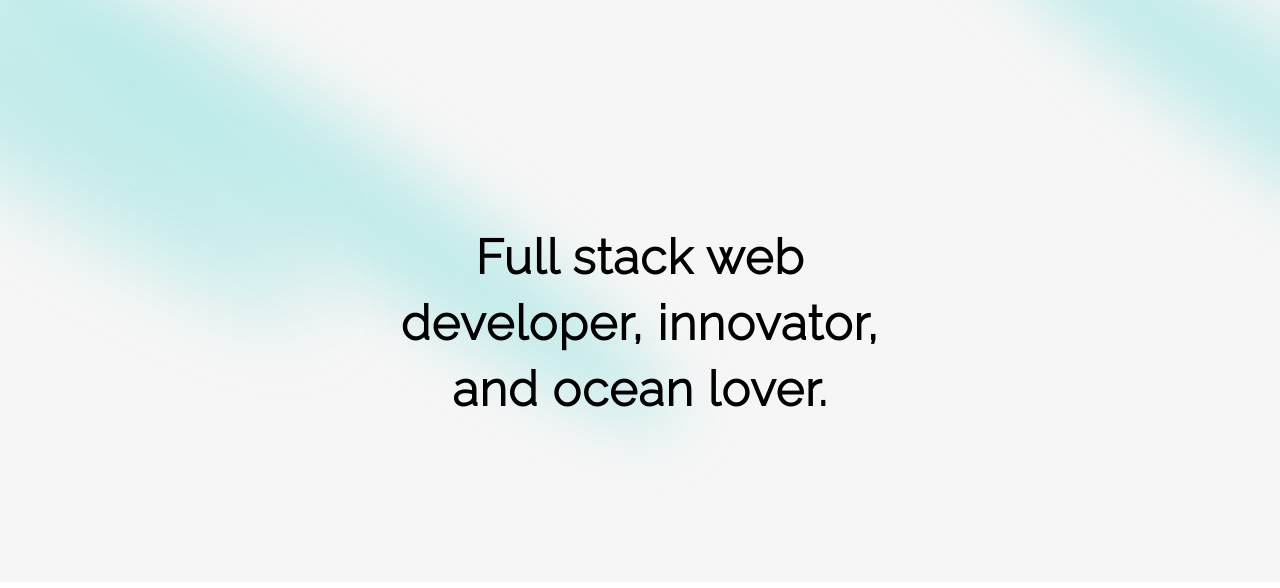
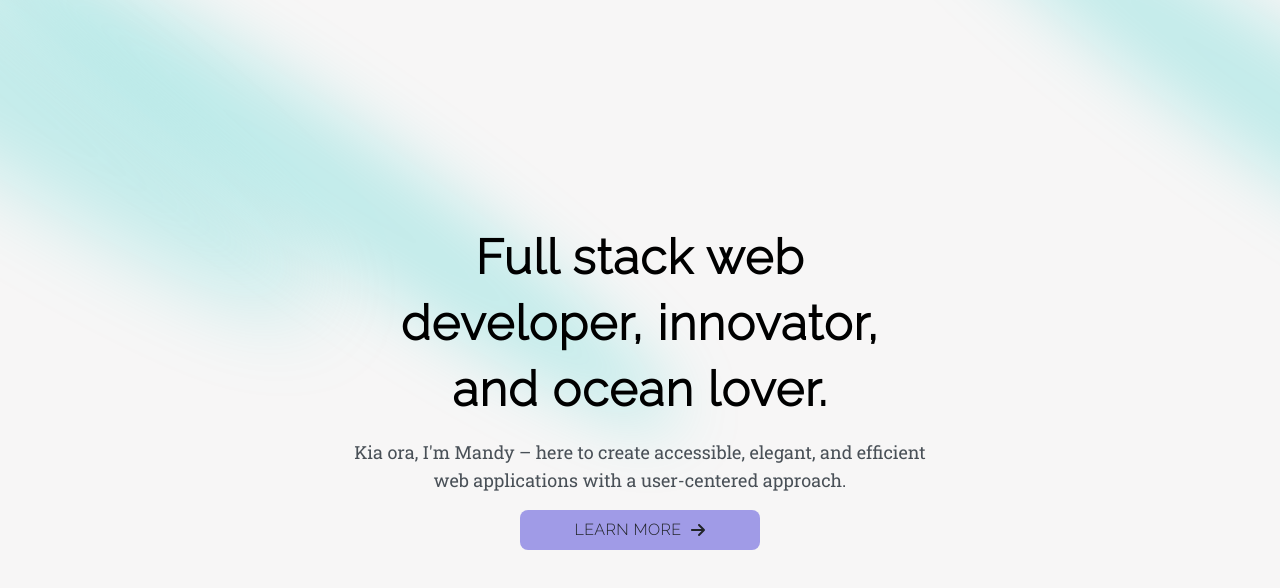
Before and after one commit to mandyh101/next-portfolio-24, a Next.js app: page / in a window 1280 px wide. Shown: the top 588 px of the page. Built offline with nearby package versions, Linux system fonts and the light colour scheme.

Commit message:
react icons and btn primary

```diff
--- a/components/Hero-spotlight.tsx
+++ b/components/Hero-spotlight.tsx
@@ -1,6 +1,8 @@
 import React from 'react'
 import { Spotlight } from './ui/Spotlight'
 import { TextGenerateEffect } from './ui/TextGenerateEffect'
+import ButtonPrimary from './ui/ButtonPrimary'
+import { FaArrowRight } from "react-icons/fa6";
 
 function HeroSpotlight() {
 
@@ -15,13 +17,24 @@ function HeroSpotlight() {
       </div>
       <div className='flex justify-center relative my-16 z-10'>
         <div className='max-w-[89vw] md:max-w-2xl lg:max-w-[60vw] flex flex-col items-center justify-center'>
-          <h1 className="font-sans font-bold text-center text-[40px] md:text-4xl lg:text-5xl max-w-80 md:max-w-md lg:max-w-xl">
+          <div className='flex flex-col space-y-4  md:max-w-lg lg:max-w-xl items-center'>
+            <h1 className="font-sans font-bold text-center text-[40px] md:text-4xl lg:text-5xl">
               {/* Provide accessible option for heading level 1 text */}
               <span aria-hidden="true">
                 <TextGenerateEffect words={headingText} />
               </span>
               <span className='sr-only'>{headingText}</span>
             </h1>
+            <p className='text-center text-mono-grey-300 font-light'
+            >
+              Kia ora, I&apos;m Mandy – here to create accessible, elegant, and efficient web applications with a user-centered approach.
+            </p>
+            <ButtonPrimary
+            title='Learn more'
+            icon={<FaArrowRight />}
+            isRotatingIcon
+            />
+          </div>
         </div>
       </div>
     </div>
--- /dev/null
+++ b/components/ui/ButtonPrimary.tsx
@@ -0,0 +1,32 @@
+import React from 'react'
+
+const ButtonPrimary = ({
+  title,
+  icon,
+  isRotatingIcon,
+  handleClick,
+  otherClasses,
+}: {
+  title: string
+  icon?: React.ReactNode
+  isRotatingIcon?: boolean
+  position?: string
+  handleClick?: () => void
+  otherClasses?: string
+}) => {
+  return (
+      <>
+        <button className={`font-sans w-full sm:w-60 overflow-hidden text-center px-4 py-2 rounded-lg bg-tropical-indigo-500 text-mono-grey-400 tracking-wide text-base hover:-translate-y-1 hover:font-bold hover:bg-tropical-indigo-600 transform transition duration-200 hover:shadow-md uppercase active:bg-tropical-indigo-700 group flex justify-center items-center gap-2 ${otherClasses}`}
+        >
+          {title}
+          {icon && (
+            <span className={`${isRotatingIcon ? 'transform transition-transform duration-200 group-hover:rotate-45' : ''}`}>
+            {icon}
+          </span>
+          )}
+        </button>
+      </>
+  )
+}
+
+export default ButtonPrimary
--- a/package.json
+++ b/package.json
@@ -15,6 +15,7 @@
     "next": "14.2.7",
     "react": "^18",
     "react-dom": "^18",
+    "react-icons": "^5.3.0",
     "simplex-noise": "^4.0.3",
     "tailwind-merge": "^2.5.2",
     "tailwindcss-animate": "^1.0.7"
```
Also changed, not shown: 1 other file (tests, documents, lock files or other folders). Lines whose indentation alone changed are shown as unchanged.
